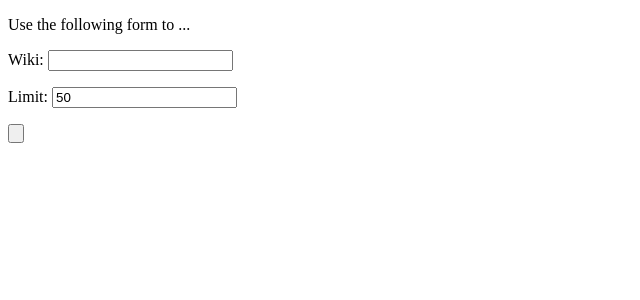
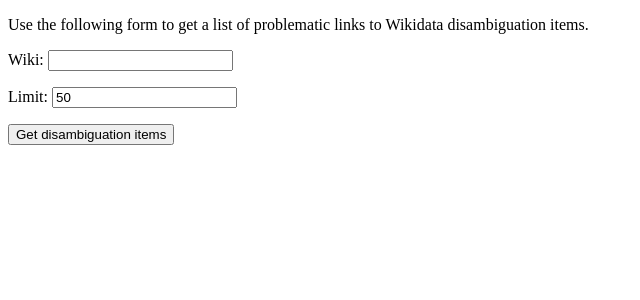
Before and after one commit to matejsuchanek/disambig-monitor, a PHP site: page / in a window 1280 px wide. Shown: the top 300 px of the page, without its empty margins (0-640 px from the left). Run offline with PHP 8.4, Linux system fonts and the light colour scheme.

Commit message:
fix HTML

```diff
--- a/index.php
+++ b/index.php
@@ -30,7 +30,7 @@
 
 <body>
 
-<p>Use the following form to ...</p>
+<p>Use the following form to get a list of problematic links to Wikidata disambiguation items.</p>
 
 <form action="index.php" method="get">
 
@@ -49,7 +49,7 @@
     <option value="500">
 </datalist>
 
-<p><button name="submit" type="submit" value="Get disambiguation items" /></p>
+<input type="submit" value="Get disambiguation items">
 
 </form>
 
```
